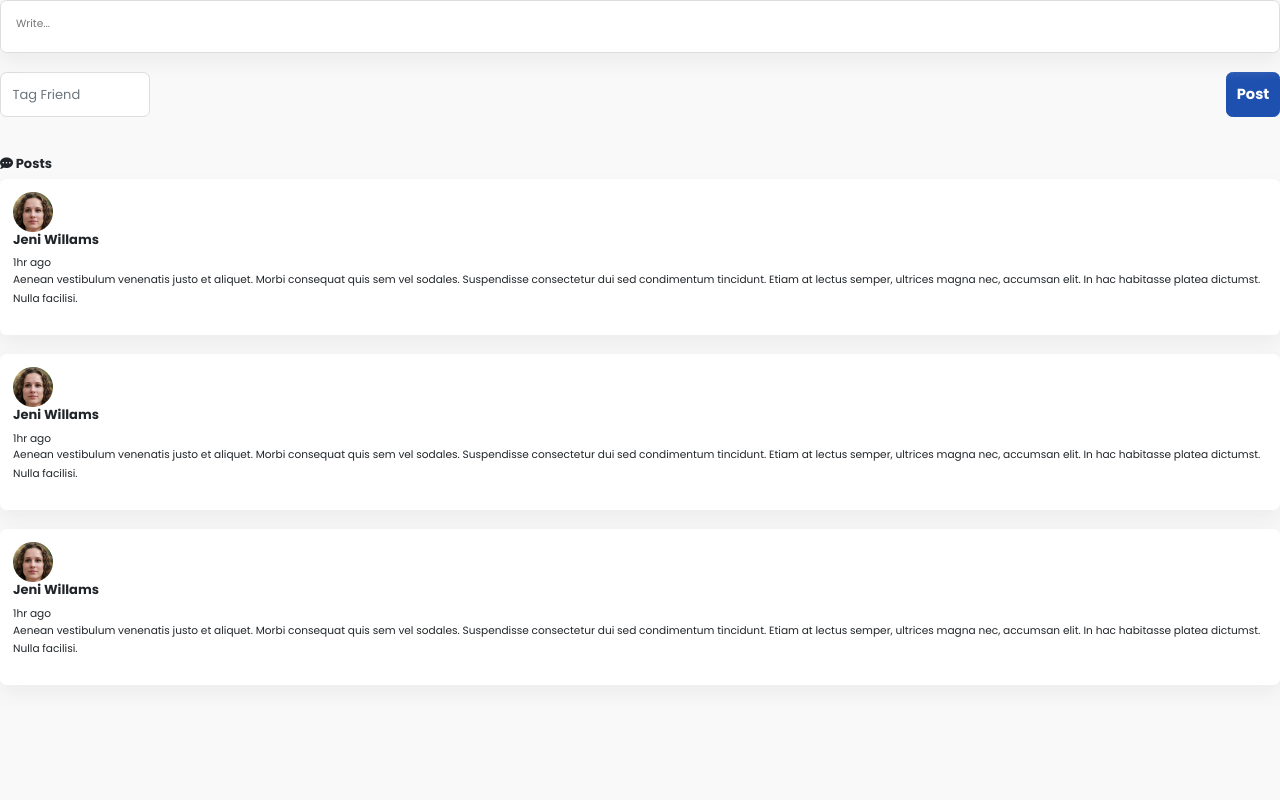
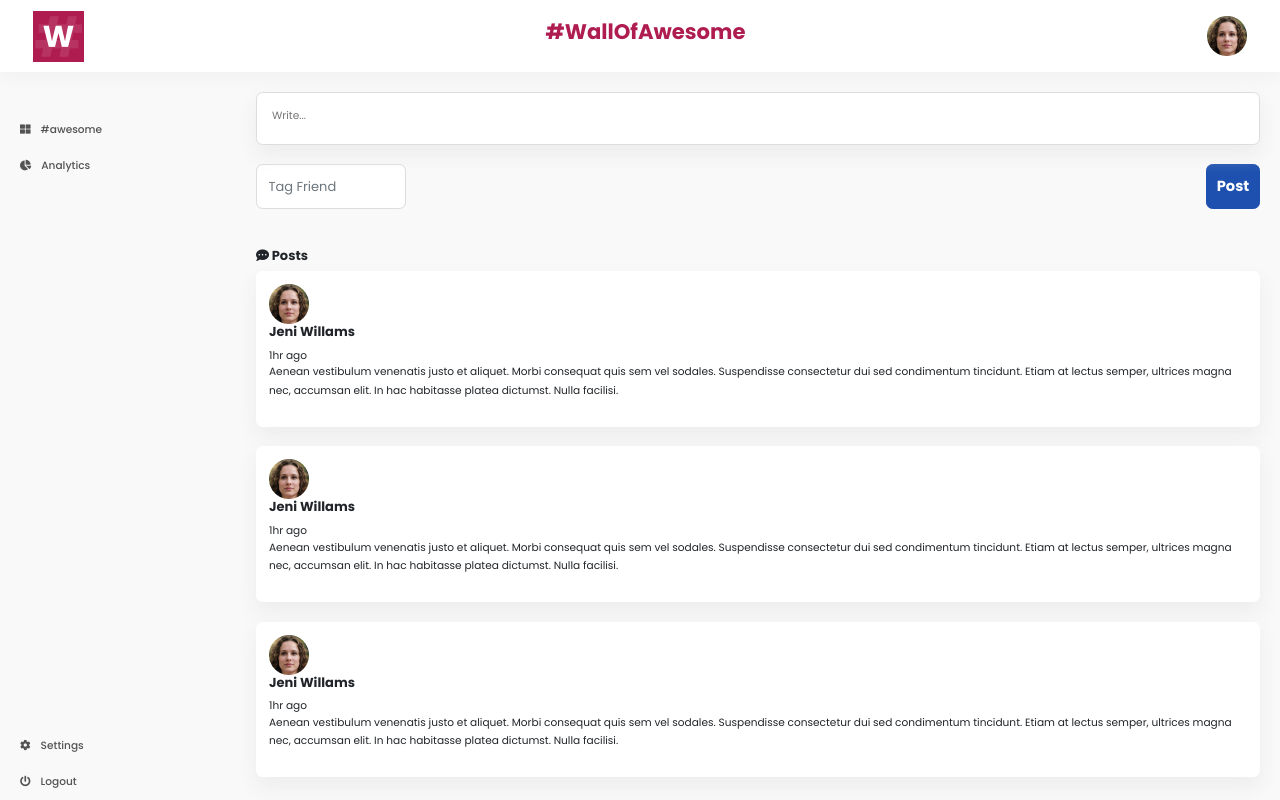
Before and after one commit to arjdesign/awesomeToken, a React (Create React App) app: page /wall-of-awesome in a window 1280 px wide. Built offline with nearby package versions, Linux system fonts and the light colour scheme.

Commit message:
added vertical menu and header

```diff
--- /dev/null
+++ b/src/Components/Common/Header.scss
@@ -0,0 +1,18 @@
+.aw-header {
+  background-color: var(--white);
+  padding: 0.813rem 2.5rem;
+  min-height: 4.688rem;
+  box-shadow: var(--box-shadow-sm);
+  position: relative;
+  z-index: 999;
+
+  &-container {
+    display: flex;
+    justify-content: space-between;
+    align-items: center;
+
+    &--title {
+      color: var(--brand-primary-red);
+    }
+  }
+}
--- a/src/Components/Common/Header.tsx
+++ b/src/Components/Common/Header.tsx
@@ -1,12 +1,54 @@
-import * as React from "react";
+import React from "react";
 import { Link } from "react-router-dom";
+
+import "./Header.scss";
+import Logo from "../../assets/images/logo.png";
+import AdminAvatar from "../../assets/images/avatar/5.png";
+import UserAvatar from "../../assets/images/avatar/1.png";
 
 export interface IHeaderProps {
   isLogged: boolean;
   isAdmin: boolean;
-  languages: any;
 }
+const stylePrefix = "aw-header";
+export default function Header(props: IHeaderProps) {
+  const { isLogged, isAdmin } = props;
 
-export default function Header(props: IHeaderProps) {
-  return <div>THis is header section</div>;
+  return (
+    <header className={stylePrefix}>
+      {isLogged ? (
+        isAdmin ? (
+          <div className={`${stylePrefix}-container`}>
+            <img src={Logo} alt="Wall Of Awesome" />
+            <h1 className={`${stylePrefix}-container--title`}>
+              #WallOfAwesome
+            </h1>
+            <div>
+              <Link to="/admin/profile">
+                <img
+                  src={AdminAvatar}
+                  alt="Wall Of Awesome"
+                  className=" avatar-sm"
+                />
+              </Link>
+            </div>
+          </div>
+        ) : (
+          <div className={`${stylePrefix}-container`}>
+            <img src={Logo} alt="Wall Of Awesome" />
+            <h1 className={`${stylePrefix}-container--title`}>
+              #WallOfAwesome
+            </h1>
+            <div>
+              <Link to="/user-profile">
+                <img src={UserAvatar} alt="Wall Of Awesome" />
+              </Link>
+            </div>
+          </div>
+        )
+      ) : (
+        <h1>Header</h1>
+      )}
+    </header>
+  );
 }
--- /dev/null
+++ b/src/Components/Common/VerticalMenu.scss
@@ -0,0 +1,58 @@
+.aw-vertical-menu {
+  background-color: var(--brand-natural-super-light-gray);
+  width: calc(var(--sidebar-width) - 0.063rem);
+  position: absolute;
+  height: 100%;
+  padding-top: 72.13px;
+  z-index: 1;
+
+  &--wrapper {
+    margin-top: 40px;
+  }
+
+  &--top {
+    z-index: inherit;
+  }
+
+  &--bottom {
+    background-color: var(--brand-natural-super-light-gray);
+    position: fixed;
+    bottom: 0;
+    width: calc(var(--sidebar-width) - 0.063rem);
+    z-index: 5;
+  }
+
+  &--menus {
+    list-style: none;
+    margin: 0;
+    padding: 0;
+
+    &-item {
+      font-weight: 500;
+      padding-right: 20px;
+
+      &-link {
+        display: block;
+        padding: 10px 10px 10px 20px;
+        color: var(--brand-natural-charcoal);
+
+        &:hover {
+          color: var(--brand-primary-red);
+        }
+      }
+
+      .fas,
+      .fa {
+        margin-right: 10px;
+      }
+    }
+
+    &-item {
+      &-link.active {
+        background-color: var(--white) !important;
+        border-radius: 0 8px 8px 0;
+        color: var(--brand-primary-red);
+      }
+    }
+  }
+}
--- a/src/Components/Common/VerticalMenu.tsx
+++ b/src/Components/Common/VerticalMenu.tsx
@@ -1,7 +1,105 @@
 import * as React from "react";
-
-export interface IVerticalMenuProps {}
+import { NavLink } from "react-router-dom";
+import "./VerticalMenu.scss";
+export interface IVerticalMenuProps {
+  isAdmin: boolean;
+}
+const stylePrefix = "aw-vertical-menu";
 
 export default function VerticalMenu(props: IVerticalMenuProps) {
-  return <div>This is vertical menu displayed when user/admin loggs in</div>;
+  const { isAdmin } = props;
+  return (
+    <div className={`${stylePrefix}`}>
+      <div className={`${stylePrefix}--wrapper`}>
+        <div className={`${stylePrefix}--top`}>
+          <ul className={`${stylePrefix}--menus`}>
+            {isAdmin ? (
+              <>
+                <li className={`${stylePrefix}--menus-item`}>
+                  <NavLink
+                    className={`${stylePrefix}--menus-item-link`}
+                    activeClassName="active"
+                    to="/admin/dashboard"
+                  >
+                    <i className="fas fa-th-large" />
+                    Dashboard
+                  </NavLink>
+                </li>
+                <li className={`${stylePrefix}--menus-item`}>
+                  <NavLink
+                    className={`${stylePrefix}--menus-item-link`}
+                    activeClassName="active"
+                    to="/admin/users"
+                  >
+                    <i className="fas fa-th-large" />
+                    Users
+                  </NavLink>
+                </li>
+              </>
+            ) : (
+              <li className={`${stylePrefix}--menus-item`}>
+                <NavLink
+                  className={`${stylePrefix}--menus-item-link`}
+                  activeClassName="active"
+                  to="/awesome"
+                >
+                  <i className="fas fa-th-large" />
+                  #awesome
+                </NavLink>
+              </li>
+            )}
+
+            <li className={`${stylePrefix}--menus-item`}>
+              <NavLink
+                className={`${stylePrefix}--menus-item-link`}
+                activeClassName="active"
+                to="/analytics"
+              >
+                <i className="fas fa-chart-pie" />
+                Analytics
+              </NavLink>
+            </li>
+          </ul>
+        </div>
+
+        <div className={`${stylePrefix}--bottom`}>
+          <ul className={`${stylePrefix}--menus`}>
+            {isAdmin ? (
+              <li className={`${stylePrefix}--menus-item`}>
+                <NavLink
+                  className={`${stylePrefix}--menus-item-link`}
+                  activeClassName="active"
+                  to="/admin/admin-settings"
+                >
+                  <i className="fas fa-cog" />
+                  Settings
+                </NavLink>
+              </li>
+            ) : (
+              <li className={`${stylePrefix}--menus-item`}>
+                <NavLink
+                  className={`${stylePrefix}--menus-item-link`}
+                  activeClassName="active"
+                  to="/setting"
+                >
+                  <i className="fas fa-cog" />
+                  Settings
+                </NavLink>
+              </li>
+            )}
+            <li className={`${stylePrefix}--menus-item`}>
+              <NavLink
+                className={`${stylePrefix}--menus-item-link`}
+                activeClassName="active"
+                to="/login"
+              >
+                <i className="fas fa-power-off" />
+                Logout
+              </NavLink>
+            </li>
+          </ul>
+        </div>
+      </div>
+    </div>
+  );
 }
--- a/src/Pages/WallOfAwesome/WallOfAwesome.scss
+++ b/src/Pages/WallOfAwesome/WallOfAwesome.scss
@@ -1,4 +1,7 @@
 .aw-wall-of-awesome {
+  margin-top: 20px;
+  margin-left: 20%;
+  margin-right: 20px;
   &--form {
     &-card {
       border: 1px solid var(--brand-natural-light-gray);
--- a/src/Pages/WallOfAwesome/WallOfAwesome.tsx
+++ b/src/Pages/WallOfAwesome/WallOfAwesome.tsx
@@ -1,6 +1,8 @@
 import * as React from "react";
 import { Card, CardBody, Form, Input, Button } from "reactstrap";
 import TextareaAutosize from "react-textarea-autosize";
+import Header from "../../Components/Common/Header";
+import VerticalMenu from "../../Components/Common/VerticalMenu";
 import Post from "../../Components/Post/Post";
 import "./WallOfAwesome.scss";
 export interface IWallOfAwesomeProps {}
@@ -8,6 +10,9 @@ export interface IWallOfAwesomeProps {}
 export default function WallOfAwesome(props: IWallOfAwesomeProps) {
   const stylePrefix = "aw-wall-of-awesome";
   return (
+    <div>
+      <VerticalMenu isAdmin={false} />
+      <Header isLogged={true} isAdmin={false} />
       <div className={stylePrefix}>
         <Form className={`${stylePrefix}--form mb-5`}>
           <Card className={`${stylePrefix}--form-card`}>
@@ -46,5 +51,6 @@ export default function WallOfAwesome(props: IWallOfAwesomeProps) {
           <Post />
         </div>
       </div>
+    </div>
   );
 }
```
Lines whose indentation alone changed are shown as unchanged.
